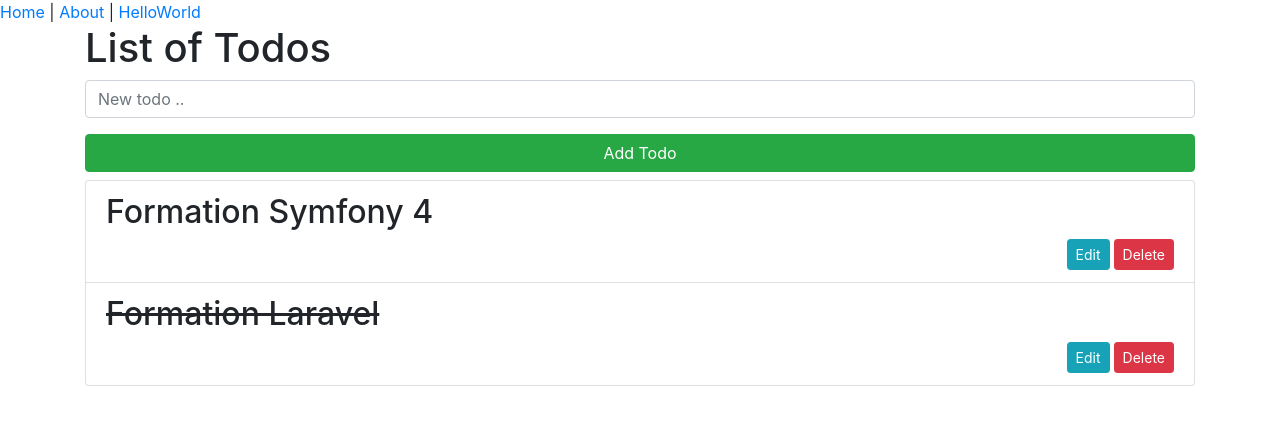
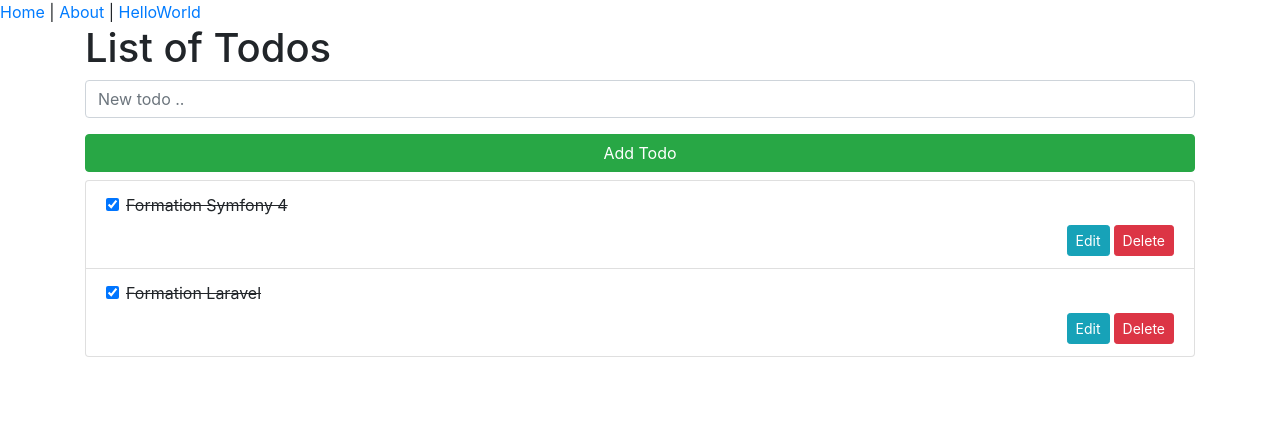
Before and after one commit to Ya27cine/todos, a Vue app: page /#/ in a window 1280 px wide. Shown: the top 422 px of the page. Built offline with nearby package versions, Linux system fonts and the light colour scheme; data requests are answered from the project's data file.

Commit message:
checkbox: completed todo

```diff
--- a/db.json
+++ b/db.json
@@ -3,7 +3,7 @@
     {
       "id": 1,
       "title": "Formation Symfony  4",
-      "completed": false
+      "completed": true
     },
     {
       "id": 3,
--- a/src/components/Todos.vue
+++ b/src/components/Todos.vue
@@ -12,7 +12,9 @@
         <li class="list-group-item" v-bind:key="todo.id" v-for="todo in todos">
            <Todo v-bind:todo="todo"
                    @deleteTodo="delelteOneTodo"
-                   @updateTodo="editTodo"  />
+                   @updateTodo="editTodo"
+
+                   @isCompleted="checkTodo"  />
         </li>
       </ul>
 </div>
@@ -35,6 +37,14 @@ export default {
       }
     },
     methods: {
+      checkTodo(cTodo){
+        let todo = {
+              ...cTodo,
+              completed: !cTodo.completed
+          }
+          axios.put('http://localhost:3000/todos/'+todo.id, todo)
+                  .then((res) => { console.log(res)});
+        },
         updatTodo(){
           let todo = {
               ...this.myTodo,
--- a/src/views/Todo.vue
+++ b/src/views/Todo.vue
@@ -1,10 +1,13 @@
 <template>
 <div>
-        <h2 :class="{
-                     'is-completed': todo.completed
-                  }">
-                  {{ todo.title}}
-         </h2>
+               <div class="form-check">
+                  <input type="checkbox" class="form-check-input" v-model="todo.completed" @click="isOneCompleted">
+                  <label :class="{
+                                    'is-completed': todo.completed
+                                 }">
+                                 {{ todo.title}}
+                  </label>
+            </div>
            <div class="text-right">
             <button @click="updateMyTodo" class="btn btn-info btn-sm mr-1">
                Edit</button>
@@ -24,6 +27,10 @@ export default {
     },
     updateMyTodo(){
        this.$emit('updateTodo', this.todo)
+    },
+    isOneCompleted(){
+      // console.log(this.todo.id+" is : "+this.todo.completed)
+       this.$emit('isCompleted', this.todo)
     }
  }
 }
```
